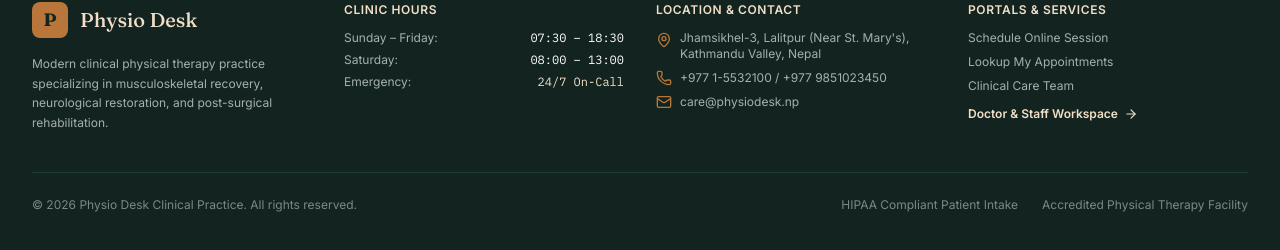
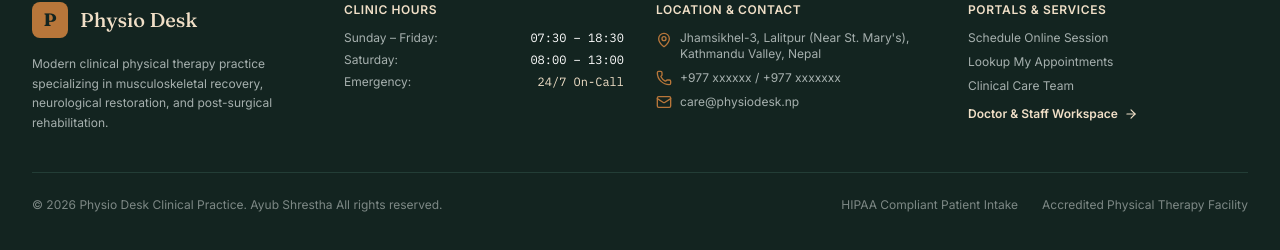
Before and after one commit to ayubsht1/Physio-Desk, a Next.js app in the folder physiodesk-frontend/: page / in a window 1280 px wide. Shown: the part 4280-4530 px from the top of the page. Built offline with nearby package versions, Linux system fonts and the light colour scheme; no server answers.

Commit message:
final commit

```diff
--- a/physiodesk-frontend/src/components/landing/Footer.tsx
+++ b/physiodesk-frontend/src/components/landing/Footer.tsx
@@ -55,7 +55,7 @@ export function Footer() {
               </div>
               <div className="flex items-center gap-2">
                 <Phone className="w-4 h-4 text-[#b8763a] shrink-0" />
-                <span>+977 1-5532100 / +977 9851023450</span>
+                <span>+977 xxxxxx / +977 xxxxxxx</span>
               </div>
               <div className="flex items-center gap-2">
                 <Mail className="w-4 h-4 text-[#b8763a] shrink-0" />
@@ -99,7 +99,7 @@ export function Footer() {
         </div>
 
         <div className="pt-6 flex flex-col sm:flex-row items-center justify-between gap-4 text-xs text-[#7d8885]">
-          <p>© {new Date().getFullYear()} Physio Desk Clinical Practice. All rights reserved.</p>
+          <p>© {new Date().getFullYear()} Physio Desk Clinical Practice. Ayub Shrestha All rights reserved.</p>
           <div className="flex items-center gap-6">
             <span>HIPAA Compliant Patient Intake</span>
             <span>Accredited Physical Therapy Facility</span>
```
